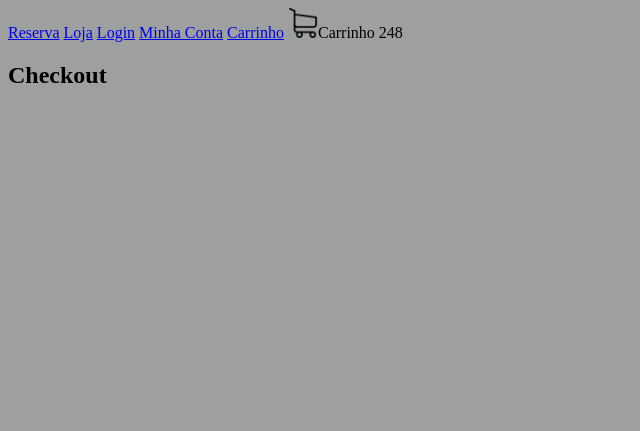
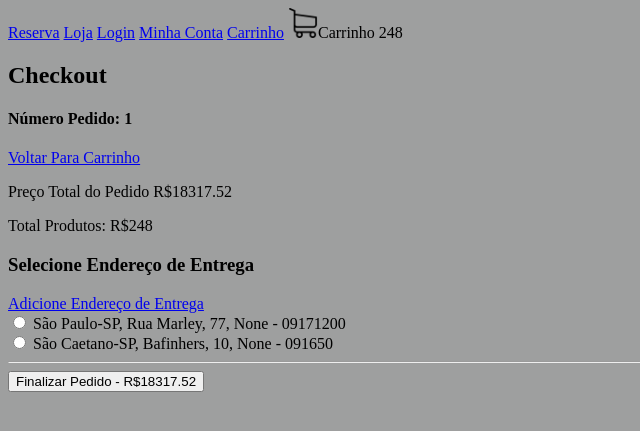
Before and after one commit to gabriellemosc/Ecommerce_Project, a Django app: page /checkout in a window 1280 px wide. Shown: the top 431 px of the page, without its empty margins (0-640 px from the left). Run offline with Django 5.2, Linux system fonts and the light colour scheme; a user stored in the database is signed in; data comes from the database, SQL or seed files in the repository; both versions use the stored data as it was after the commit; some libraries are stand-ins or nearby versions.

Commit message:
Create the Add adress Function

```diff
--- a/loja/models.py
+++ b/loja/models.py
@@ -72,6 +72,8 @@
         estado = models.CharField(max_length=200, null=True, blank=True)
         cliente = models.ForeignKey(Cliente, null=True, blank=True, on_delete=models.SET_NULL)
 
+        def __str__(self):
+            return str(f"Cliente: {self.cliente} {self.rua}, {self.numero}, {self.cidade}, {self.estado}")
 
 #order
 class Pedido(models.Model):
--- a/loja/templates/checkout.html
+++ b/loja/templates/checkout.html
@@ -6,4 +6,34 @@
 <h2>Checkout</h2>
 
 
+
+    <h4>Número Pedido: {{pedido.id}}</h4>
+
+    <a href="{% url 'carrinho' %}">Voltar Para Carrinho</a>
+
+    <p>Preço Total do Pedido R${{pedido.preco_total}}</p>
+
+    <p>Total Produtos: R${{pedido.quantidade_total}}    </p>
+
+<form method="POST" action="">
+    {% csrf_token %}
+    <h3>Selecione Endereço de Entrega</h3>
+    <a href="{% url 'adicionar_endereco' %}">Adicione Endereço de Entrega</a>
+    <br>
+    {% for endereco in enderecos %}
+    <input type="radio" name="endereco" value="{{endereco.id}}">
+
+    <label for="{{endereco.id}}">{{endereco.cidade}}-{{endereco.estado}}, {{endereco.rua}}, {{endereco.numero}}, {{endereco.complemento}} - {{endereco.cep}}</label>
+    <br>
+    {% endfor %}
+
+{% if not request.user.is_authenticated %}
+    <hr>
+    <h4>Preencha Seu Emial Para Finalizar o Pedido</h4>
+    <input type="email" name="email" placeholder="email">
+    {% endif %}
+    <hr>
+    <input type="hidden" value="{{pedido.preco_total}}" name="total">
+    <button type="submit"> Finalizar Pedido - R${{pedido.preco_total}} </button>
+</form>
 {% endblock %}
--- a/loja/templates/ver_produto.html
+++ b/loja/templates/ver_produto.html
@@ -14,7 +14,8 @@
 
 {% if cor_selecionada %}
 
-Cor: {{cor_selecionada.nome}}
+   <p> Cor: {{cor_selecionada.nome}} </p>
+    <i class="fa-solid fa-circle" style="color: {{cor_selecionada.codigo }}"></i>
 
 {% endif %}
 
--- a/loja/urls.py
+++ b/loja/urls.py
@@ -13,4 +13,5 @@
     path('checkout',checkout, name='checkout' ),             #checkout
     path('adicionarcarrinho/<int:id_produto>/',adicionar_carrinho, name='adicionar_carrinho'),
     path('removercarrinho/<int:id_produto>/',remover_carrinho, name='remover_carrinho'),
+    path('adicionarendereco/', adicionar_endereco, name='adicionar_endereco'),
 ]
--- a/loja/views.py
+++ b/loja/views.py
@@ -76,7 +76,7 @@
                 id_sessao =  request.COOKIES.get('id_sessao')       #we get the session id
             else:
                 id_sessao = str(uuid.uuid4())               #random session number that we create if the user doesn't have one
-                resposta.set_cookie(key="id_sessao", value=id_sessao)
+                resposta.set_cookie(key="id_sessao", value=id_sessao, max_age=60*60*24*30) #time of expire to one month
             cliente, criado = Cliente.objects.get_or_create(id_sessao=id_sessao)
         pedido,criado = Pedido.objects.get_or_create(cliente=cliente, finalizado=False)
         item_estoque = ItemEstoque.objects.get(produto__id=id_produto, tamanho=tamanho, cor__id=id_cor)
@@ -138,7 +138,39 @@
 
 #exit the site
 def checkout(request):
-    return render(request, 'checkout.html')     #load the HTML file
+    if request.user.is_authenticated:
+        cliente = request.user.cliente
+    else:
+        if request.COOKIES.get("id_sessao"):
+            id_sessao =  request.COOKIES.get('id_sessao')
+            cliente,criado = Cliente.objects.get_or_create(id_sessao=id_sessao)
+        else:
+            return redirect('loja')
+    pedido, criado = Pedido.objects.get_or_create(cliente=cliente, finalizado=False) #If no order was created, we create an empty order for the customer, otherwise we would get an error
+    enderecos = Endereco.objects.filter(cliente=cliente)
+    context = {"pedido": pedido, "enderecos": enderecos}
+    return render(request, 'checkout.html', context)     #load the HTML file
+
+
+# add adress
+def adicionar_endereco(request):
+    if request.method == "POST":
+        #handle form submission
+        if request.user.is_authenticated:
+             cliente = request.user.cliente
+        else:
+            if request.COOKIES.get("id_sessao"):
+                id_sessao =  request.COOKIES.get('id_sessao')
+                cliente,criado = Cliente.objects.get_or_create(id_sessao=id_sessao)
+            else:
+                 return redirect('loja')
+        dados = request.POST.dict()     #get the info about the requisition
+        endereco = Endereco.objects.create(cliente=cliente, rua=dados.get('rua'),numero=int(dados.get('numero')),estado=dados.get('estado'),cidade=dados.get('cidade'),cep=dados.get('cep'), complemento=dados.get('complemento'))
+        endereco.save()
+        return redirect('checkout')
+    else:
+        context = {}
+        return render(request, 'adicionar_endereco.html', context)
 
 # Page My account
 def minha_conta(request):
```
Also changed, not shown: loja/templates/adicionar_endereco.html (added, +23 -0 lines), db.sqlite3.
